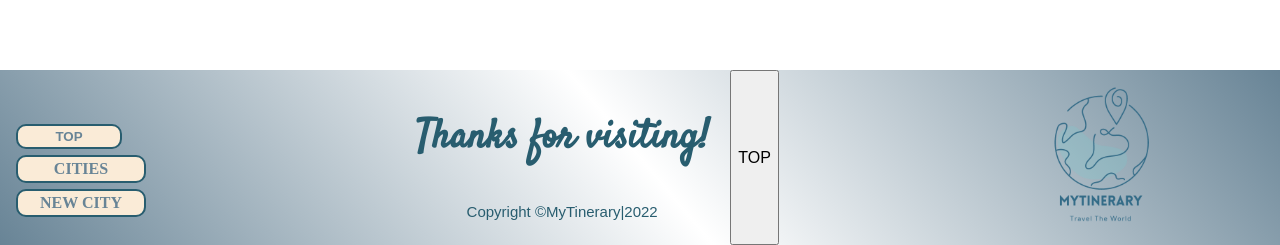
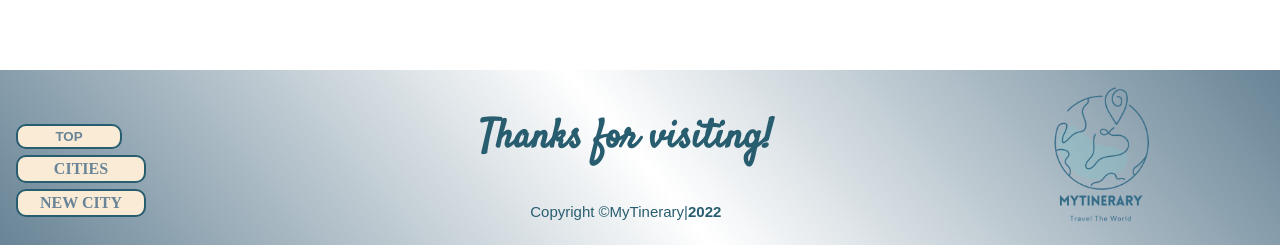
Before and after one commit to Mirimartinez/mytinerary-martinez-zacarias, a React (Create React App) app: page / in a window 1280 px wide. Shown: the part 2033-2278 px from the top of the page. Built offline with nearby package versions, Linux system fonts and the light colour scheme; a web font is replaced by a local one.

Commit message:
elimina boton extra, agrega date

```diff
--- a/src/component/Footer.js
+++ b/src/component/Footer.js
@@ -5,6 +5,8 @@ import {Link as LinkRouter} from 'react-router-dom'
 
 function Footer() {
 
+    let today = new Date();
+    let year = today.getFullYear();
 
     const scrollUp = () => {
         window.scrollTo({
@@ -25,11 +27,12 @@ function Footer() {
         <LinkRouter to="/NewCity" className="Footer-a">New City</LinkRouter>
         </nav>
                 <div className='Footer-Parrafo'>
-                    <p><strong>Thanks for visiting!</strong></p>
-                    <p className='Footer-copy'>Copyright ©MyTinerary|2022</p>
+                    <p className='Footer-Thanks'><strong>Thanks for visiting!</strong></p>
+                    <p className='Footer-copy'>Copyright ©MyTinerary|<strong>{year}</strong></p>
                 </div>
-                <button className='Footer-scroolUp' onClick={scrollUp}>TOP</button>
+                {/* <button className='Footer-scroolUp' onClick={scrollUp}>TOP</button> */}
                 <div className='Fotter-LogoyCopy'>
+
                     <img src="http://localhost:3000/logo1.png" alt="logo" className='Fotter-Logo'></img>
                 </div>
         </div>
```
